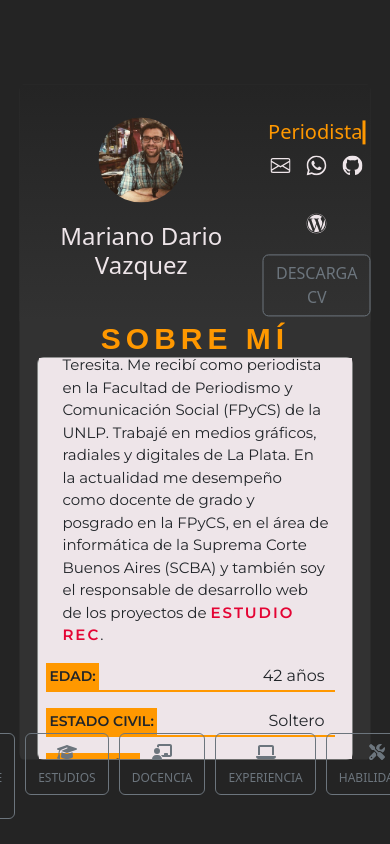
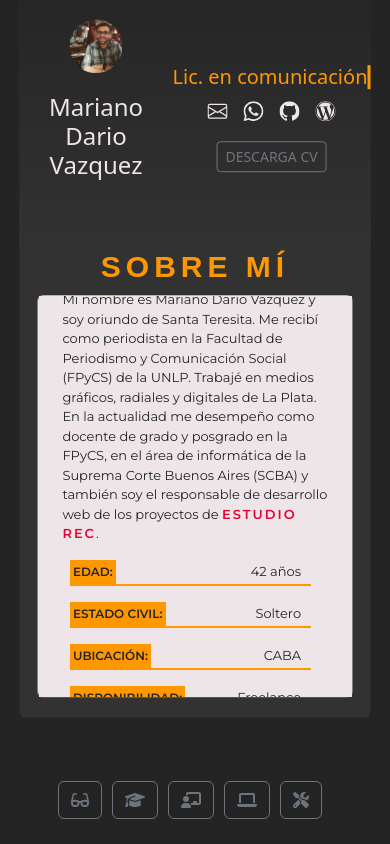
Before and after one commit to mareanovazquez/CurriculumVitae, a React (Vite) app: page / in a window 390 px wide. Built offline with nearby package versions, Linux system fonts and the light colour scheme.

Commit message:
ajustes responsivos en vista mobile sobre ABOUTME

```diff
--- a/src/Components/Footer/Footer.jsx
+++ b/src/Components/Footer/Footer.jsx
@@ -20,8 +20,8 @@ export const Footer = () => {
     <>
       <div className='contenedorFooter'>
         <div className='contenedorDescripcion'>
-          {tituloActual === 1 && <h4>Periodista</h4>}
-            {tituloActual === 2 && <h4>Docente</h4>}
+          {tituloActual === 1 && <h4>Lic. en comunicación</h4>}
+            {tituloActual === 2 && <h4>Docente universitario</h4>}
             {tituloActual === 3 && <h4 className='desarrolladorFE'>Desarrollador frontend</h4>}
 
          {/*  <h6 >Desarrollador Front-End</h6>
@@ -58,7 +58,7 @@ export const Footer = () => {
         </Nav>
 
         <div className='contenedorDescargaCV'>
-          <button className='btn btn-outline-secondary'> DESCARGA CV</button>
+          <button className='btn btn-sm btn-outline-secondary'> DESCARGA CV</button>
 
         </div>
       </div>
--- a/src/estilos.css
+++ b/src/estilos.css
@@ -46,21 +46,20 @@ body {
 }
 
 .opcionesNavBar small {
-    font-size: 12px;
+    display: none;
 }
 
 /* CONTENEDOR PRINCIPAL */
 .contenedorCV {
     /*posición y forma del contenedor*/
     width: 90%;
-    height: 80vh;
-    /* box-shadow: 0px 0px 40px 16px rgba(137, 135, 135, 0.56); */
-
+    height: 90vh;
     position: absolute;
-    top: 50%;
+    top: 40%;
     left: 50%;
     transform: translate(-50%, -50%);
     border-radius: 1%;
+    padding-bottom: 20px;
 
     /*posición contenido*/
     display: flex;
@@ -159,12 +158,15 @@ body {
     .contenedorDEFH {
         width: 90%;
         margin: 0 auto;
+        display: flex;
+        flex-direction: column;
+        justify-content: space-between;
 
 
     }
 
      /* CONTENEDOR ABOUT ME */
-     .contenedorSobreMi {
+      .contenedorSobreMi {
         /*Dimensiones del contenedor*/
         width: 100%;
 
@@ -180,6 +182,7 @@ body {
         color: #ff9800;
         font-family: 'Nunito', sans-serif;
         font-weight: 700;
+        padding-bottom: 10px;
         letter-spacing: 5px;
         font-size: 30px;
         display: flex;
@@ -197,7 +200,7 @@ body {
         justify-content: center;
         align-items: center;
         background-color: #EEE5E9;
-        padding-top: 20px;
+        padding-top: 10px;
         max-height: 400px;
         overflow-y: auto;
     }
@@ -208,7 +211,7 @@ body {
 
     .biografia .card-text {
         font-family: 'Montserrat', sans-serif;
-        font-size: 15px;
+        font-size: 13px;
     }
 
     .biografia .card-text a {
@@ -220,8 +223,10 @@ body {
 
     .datosPerfil {
         /*Dimensiones del contenedor*/
-        width: 95%;
+        width: 80%;
+        margin: 0 auto;
         font-family: 'Montserrat', sans-serif;
+        font-size: 13px;
         padding-right: 10px;
     }
 
@@ -242,7 +247,7 @@ body {
         background-color: #ff9800;
         font-weight: 900;
         padding: 3px;
-        font-size: 14px;
+        font-size: 12px;
     }
 
 /* ANIMACIONES */
```
